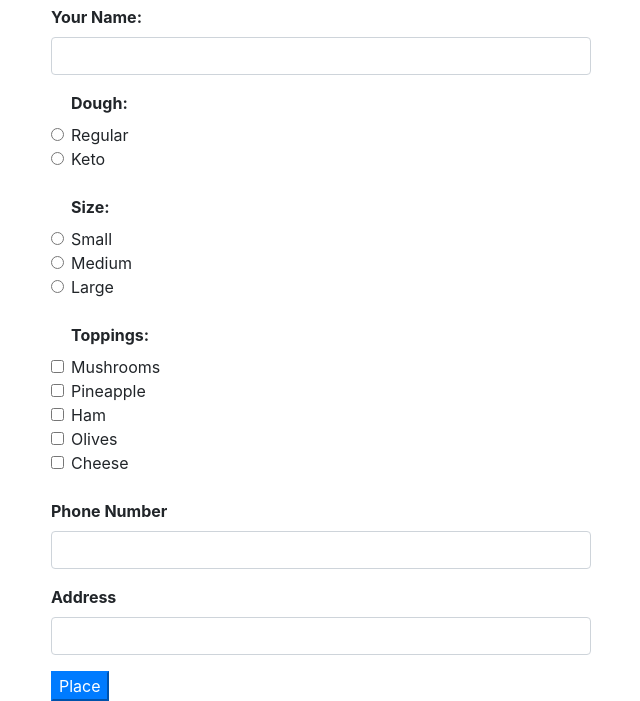
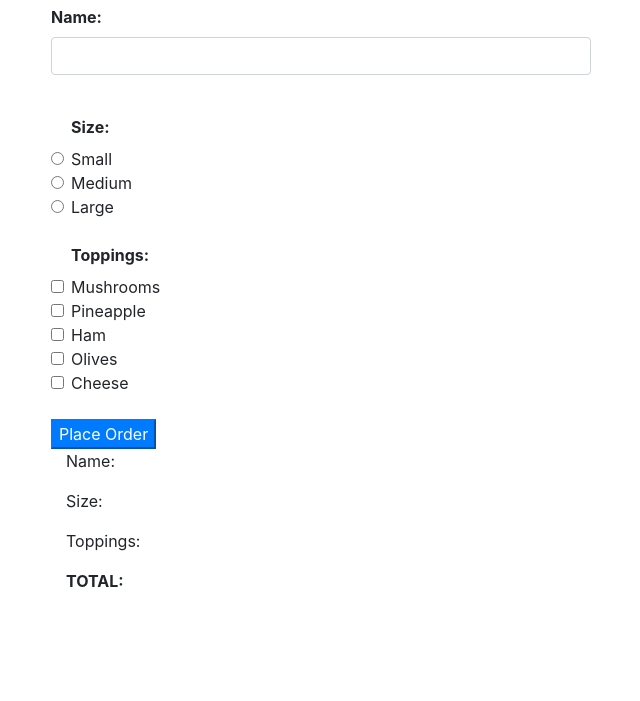
Before and after one commit to faustlarsen/pizza, a plain HTML site: page index.html in a window 1280 px wide. Shown: the part 130-831 px from the top of the page, without its empty margins (34-674 px from the left). After the commit the page ends 800 px from the top, so only its background shows below. Drawn offline with Linux system fonts and the light colour scheme.

Commit message:
output name, topping and size

```diff
--- a/index.html
+++ b/index.html
@@ -14,32 +14,23 @@
         <div class="col-md-6">
           <hr>
           <h2>Place your order</h2>
-          <form id="pizzaOrder">
+          <form id="order">
             <div class="form-group">
-              <label for="name"><strong>Your Name:</strong></label>
-              <input type="text"  class="form-control" id="name">
-            </div>
-            <div class="form-check">
-              <label for="dough"><strong>Dough:</strong></label><br>
-              <input class="form-check-input" type="radio" name="dough" id="regular" value="regular">
-              <label class="form-check-label" for="regular">Regular</label>
-            </div>
-            <div class="form-check">
-              <input class="form-check-input" type="radio" name="dough" id="keto" value="keto">
-              <label class="form-check-label" for="keto">Keto</label>
+              <label for="firstName"><strong>Name:</strong></label>
+              <input type="text"  class="form-control" id="firstName">
             </div>
             <br>
             <div class="form-check">
               <label for="pickSize"><strong>Size:</strong></label><br>
-              <input class="form-check-input" type="radio" name="size" id="small" value="small">
+              <input class="form-check-input" type="radio" name="size" id="small" value="Small">
               <label class="form-check-label" for="small">Small</label>
             </div>
             <div class="form-check">
-              <input class="form-check-input" type="radio" name="size" id="medium" value="medium">
+              <input class="form-check-input" type="radio" name="size" id="medium" value="Medium">
               <label class="form-check-label" for="medium">Medium</label>
             </div>
             <div class="form-check">
-              <input class="form-check-input" type="radio" name="size" id="large" value="large">
+              <input class="form-check-input" type="radio" name="size" id="large" value="Large">
               <label class="form-check-label" for="large">Large</label>
             </div>
             <br>
@@ -66,16 +57,16 @@
               <label class="form-check-label" for="cheese">Cheese </label>
             </div>
             <br>
-            <div class="form-group">
-              <label for="new-phone-number"><strong>Phone Number</strong></label>
-              <input type="text"  class="form-control" id="new-phone-number">
+            <button type="submit" class="btn-primary">Place Order</button>
+          </form>
+          <div class="col-md-6">
+            <div id="result">
+              <p>Name: <span id = "name"></span></p>
+              <p>Size: <span id = "size"></span></p>
+              <p>Toppings: <span id = "toppings"></span></p>
+              <p><strong>TOTAL:</strong><span id = "total"></span></p>
             </div>
-            <div class="form-group">
-              <label for="new-physical-address"><strong>Address</strong></label>
-              <input type="text" class="form-control" id="physical-address">
-            </div>
-            <button type="submit" class="btn-primary">Place</button>
-          </form>
+          </div>
         </div>
       </div>
     </div>
--- a/js/scripts.js
+++ b/js/scripts.js
@@ -1,5 +1,28 @@
-function Pizza ( size, toppings, dough) {
+function Pizza(size, toppings, ) {
   this.size = size;
   this.toppings = toppings;
-  this.dough = dough;
 }
+
+
+
+
+
+//BI LOGIC
+$(document).ready(function(){
+  $("form#order").submit(function(event) {
+    event.preventDefault();
+    $("#result").show();
+    let topArray = [];
+
+    $("input:checkbox[name=top]:checked").each(function(){
+    let inputTop = $(this).val();
+    topArray.push(inputTop);
+    $("#toppings").text(inputTop);
+    });
+
+    let inputName = $("#sfirstName").val();
+    let inputSize = $("input:radio[name=size]:checked").val();
+    $("#name").text(inputName);
+    $("#size").text(inputSize);
+  });
+});
```
Also changed, not shown: 1 other file.
